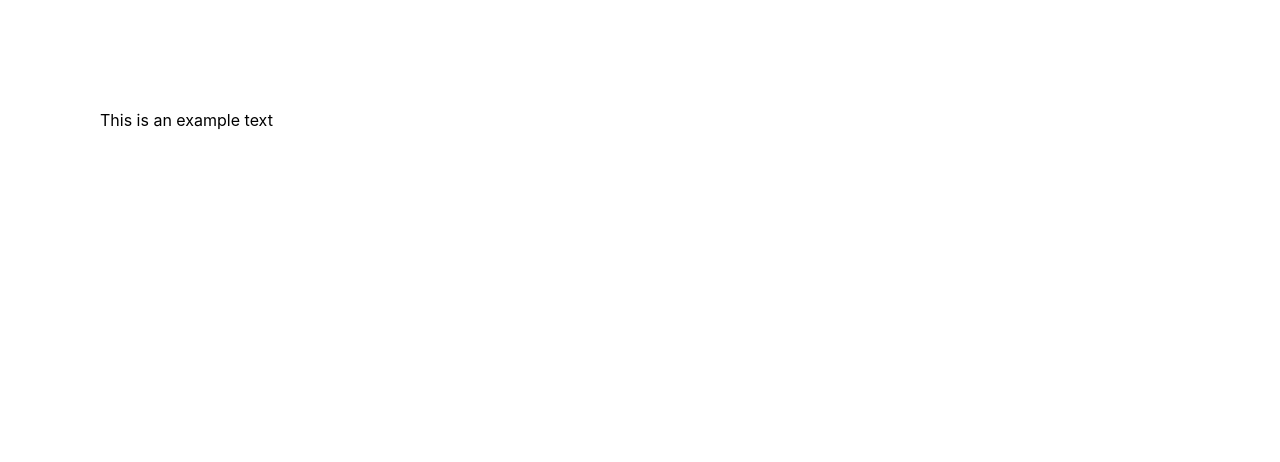
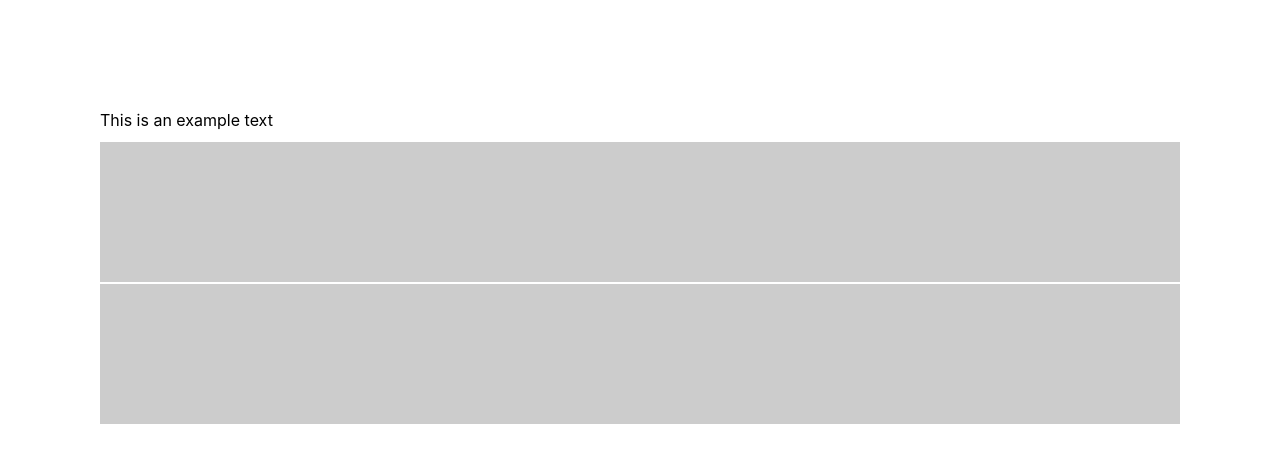
Before and after one commit to kevenndc/dnd-builder, a React (Create React App) app: page / in a window 1280 px wide. Shown: the top 462 px of the page. Built offline with nearby package versions, Linux system fonts and the light colour scheme.

Commit message:
changed folder structure and included the section module

```diff
--- a/src/App.css
+++ b/src/App.css
@@ -26,14 +26,13 @@ h1 {
   margin: 0 auto;
 }
 
-.drop-zones .drop-zone {
+ .drop-zone {
   display: flex;
   flex-direction: column;
+  padding-top: 60px;
+  padding-bottom: 60px;
 
-  width: 300px;
-  height:80vh;
-
-  background-color: #333;
+  background-color: #ccc;
 }
 
 .drop-zones .drop-zone .draggable-item {
--- a/src/App.js
+++ b/src/App.js
@@ -1,8 +1,9 @@
 import './App.css';
-import Dropzone from './components/DropZone';
+import Dropzone from './components/modules/builder-components/DropZone';
 import Draggable from './components/Draggable';
 
-import TextBlockController from './components/modules/TextBlockController';
+import TextBlockController from './components/modules/text-block/TextBlockController';
+import SectionController from './components/modules/section/SectionController';
 
 function App() {
   return (
@@ -10,6 +11,8 @@ function App() {
       <TextBlockController
         isBuilderMode={true}
       />
+      <SectionController isBuilderMode={true} />
+      <SectionController isBuilderMode={true} />
     </div>
   );
 }
--- a/src/components/DropZone.js
+++ b/src/components/modules/builder-components/DropZone.js
@@ -1,19 +1,14 @@
-import React, { Component } from 'react';
+import React from 'react';
 
-class DropZone extends Component {
-  constructor(props) {
-    super(props);
-  }
-
+export default function DropZone(props) {
   /**
    * Handles the ondrop event by appending the dragged elemento to the drop zone
    * @param {Event} e
    */
-  drop(e) {
-    //console.log(typeof e);
+  const drop = e => {
     e.preventDefault();
 
-    // get the
+    // get the id of the module tha will be appended in this drop zone
     const moduleId = e.dataTransfer.getData('module_id');
     console.log(moduleId);
     const $module = document.getElementById(moduleId);
@@ -23,22 +18,18 @@ class DropZone extends Component {
     $module.style.display = 'block';
   }
 
-  dragOver(e) {
+  const dragOver = e => {
     e.preventDefault();
     e.dataTransfer.dropEffect = 'move';
   }
 
-  render() {
   return (
     <div
       className="drop-zone"
-        onDrop={this.drop}
-        onDragOver={this.dragOver}
+      onDrop={drop}
+      onDragOver={dragOver}
     >
-        {this.props.children}
+      {props.children}
     </div>
   )
 }
-}
-
-export default DropZone;
--- a/src/components/modules/ModuleWrapper.js
+++ b/src/components/modules/builder-components/ModuleWrapper.js
@@ -4,7 +4,7 @@ export default function ModuleWrapper(props) {
   const [isMouseOver, setMouseOver] = useState(false);
   const [isDragging, setDragging] = useState(false);
 
-  const getModuleId = () => props.moduleId;
+  const getModuleId = () => props.id;
 
   /**
    * Handles the dragstart event
--- /dev/null
+++ b/src/components/modules/section/Section.js
@@ -0,0 +1,9 @@
+import React from 'react';
+
+export default function Section(props) {
+  return (
+    <div className="dnd__module">
+      {props.children}
+    </div>
+  );
+}
--- /dev/null
+++ b/src/components/modules/section/SectionController.js
@@ -0,0 +1,24 @@
+import React from 'react';
+import _uniqueId from 'lodash/uniqueId';
+import Section from './Section';
+import ModuleWrapper from '../builder-components/ModuleWrapper';
+import DropZone from '../builder-components/DropZone'
+
+export default function TextBlockController(props) {
+  const id = _uniqueId('dnd-');
+
+  if (props.isBuilderMode) {
+    return (
+      <ModuleWrapper id={id}>
+        <DropZone>
+          <Section  />
+        </DropZone>
+      </ModuleWrapper>
+    )
+  }
+  else {
+    return (
+      <Section />
+    )
+  }
+}
--- a/src/components/modules/TextBlockController.js
+++ b/src/components/modules/text-block/TextBlockController.js
@@ -1,7 +1,7 @@
 import React from 'react';
 import _uniqueId from 'lodash/uniqueId';
 import TextBlock from './TextBlock';
-import ModuleWrapper from './ModuleWrapper';
+import ModuleWrapper from '../builder-components/ModuleWrapper';
 
 export default function TextBlockController(props) {
   const id = _uniqueId('dnd-');
```
Also changed, not shown: src/components/modules/text-block/TextBlock.js (renamed from src/components/modules/TextBlock.js). Lines whose indentation alone changed are shown as unchanged.
